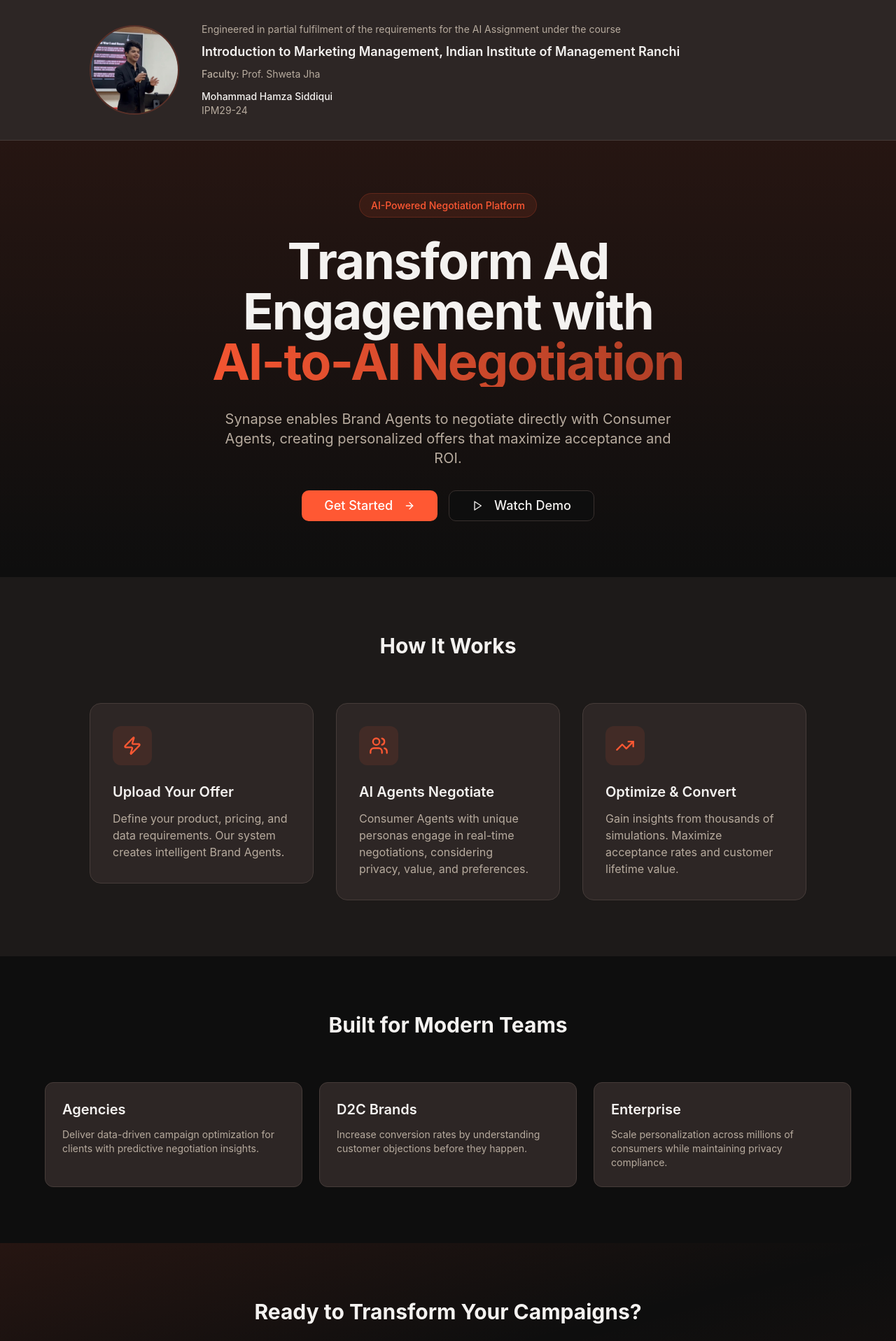
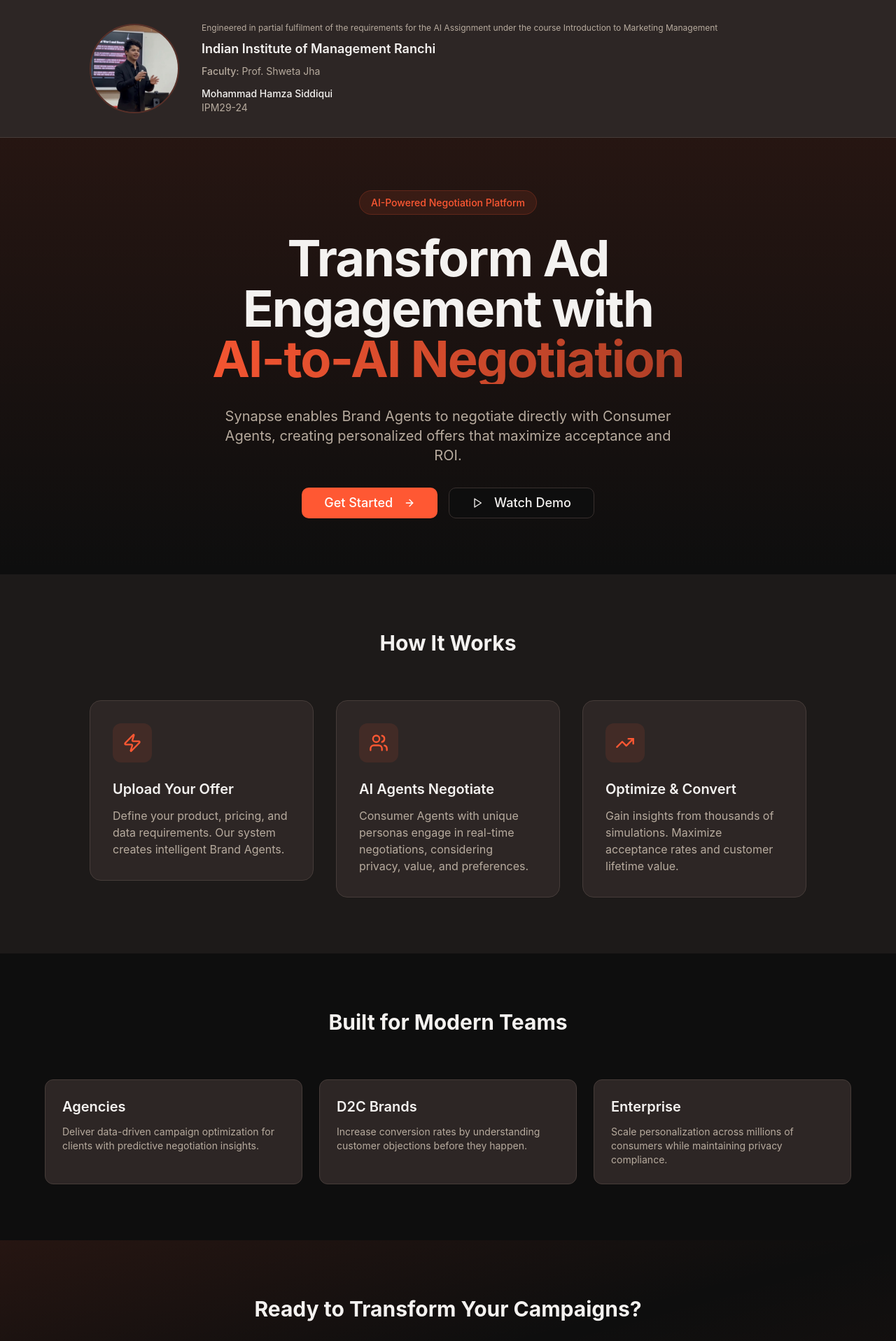
Before and after one commit to hamzasdq11/synapse, a React (Vite) app: page / in a window 1280 px wide. Shown: the top 1917 px of the page at 70% size. Built offline with nearby package versions, Linux system fonts and the light colour scheme; the HTML template or start-up script is replaced by a standard one.

Commit message:
Visual edit in Lovable
Edited UI in Lovable

```diff
--- a/src/pages/Landing.tsx
+++ b/src/pages/Landing.tsx
@@ -2,28 +2,22 @@ import { Button } from "@/components/ui/button";
 import { ArrowRight, Zap, Users, TrendingUp, Play } from "lucide-react";
 import { Link } from "react-router-dom";
 import hamzaProfile from "@/assets/hamza-profile.jpg";
-
 const Landing = () => {
-  return (
-    <div className="min-h-screen bg-background">
+  return <div className="min-h-screen bg-background">
       {/* Academic Banner */}
       <section className="bg-card border-b border-border">
         <div className="container mx-auto px-4 py-8">
           <div className="max-w-5xl mx-auto">
             <div className="flex flex-col md:flex-row items-center gap-8">
               <div className="flex-shrink-0">
-                <img
-                  src={hamzaProfile}
-                  alt="Mohammad Hamza Siddiqui"
-                  className="w-32 h-32 rounded-full object-cover border-2 border-primary/20"
-                />
+                <img src={hamzaProfile} alt="Mohammad Hamza Siddiqui" className="w-32 h-32 rounded-full object-cover border-2 border-primary/20" />
               </div>
               <div className="flex-1 text-center md:text-left">
-                <p className="text-sm text-muted-foreground mb-2">
-                  Engineered in partial fulfilment of the requirements for the AI Assignment under the course
+                <p className="text-muted-foreground mb-2 text-xs">
+                  Engineered in partial fulfilment of the requirements for the AI Assignment under the course Introduction to Marketing Management
                 </p>
                 <h3 className="text-lg font-semibold mb-2">
-                  Introduction to Marketing Management, Indian Institute of Management Ranchi
+                  Indian Institute of Management Ranchi
                 </h3>
                 <p className="text-sm text-muted-foreground mb-3">
                   <span className="font-medium">Faculty:</span> Prof. Shweta Jha
@@ -83,24 +77,19 @@ const Landing = () => {
           <h2 className="text-center mb-16">How It Works</h2>
 
           <div className="grid md:grid-cols-3 gap-8 max-w-5xl mx-auto">
-            {[
-              {
+            {[{
             icon: Zap,
             title: "Upload Your Offer",
-                description: "Define your product, pricing, and data requirements. Our system creates intelligent Brand Agents.",
-              },
-              {
+            description: "Define your product, pricing, and data requirements. Our system creates intelligent Brand Agents."
+          }, {
             icon: Users,
             title: "AI Agents Negotiate",
-                description: "Consumer Agents with unique personas engage in real-time negotiations, considering privacy, value, and preferences.",
-              },
-              {
+            description: "Consumer Agents with unique personas engage in real-time negotiations, considering privacy, value, and preferences."
+          }, {
             icon: TrendingUp,
             title: "Optimize & Convert",
-                description: "Gain insights from thousands of simulations. Maximize acceptance rates and customer lifetime value.",
-              },
-            ].map((step, i) => (
-              <div key={i} className="relative group">
+            description: "Gain insights from thousands of simulations. Maximize acceptance rates and customer lifetime value."
+          }].map((step, i) => <div key={i} className="relative group">
                 <div className="absolute inset-0 bg-gradient-to-br from-primary/10 to-transparent opacity-0 group-hover:opacity-100 transition-opacity rounded-2xl" />
                 <div className="relative p-8 bg-card border border-border rounded-2xl hover:border-primary/50 transition-all">
                   <div className="w-14 h-14 bg-primary/10 rounded-xl flex items-center justify-center mb-6">
@@ -109,8 +98,7 @@ const Landing = () => {
                   <h3 className="mb-3">{step.title}</h3>
                   <p className="text-muted-foreground">{step.description}</p>
                 </div>
-              </div>
-            ))}
+              </div>)}
           </div>
         </div>
       </section>
@@ -121,25 +109,19 @@ const Landing = () => {
           <h2 className="text-center mb-16">Built for Modern Teams</h2>
 
           <div className="grid md:grid-cols-3 gap-6 max-w-6xl mx-auto">
-            {[
-              {
+            {[{
             title: "Agencies",
-                description: "Deliver data-driven campaign optimization for clients with predictive negotiation insights.",
-              },
-              {
+            description: "Deliver data-driven campaign optimization for clients with predictive negotiation insights."
+          }, {
             title: "D2C Brands",
-                description: "Increase conversion rates by understanding customer objections before they happen.",
-              },
-              {
+            description: "Increase conversion rates by understanding customer objections before they happen."
+          }, {
             title: "Enterprise",
-                description: "Scale personalization across millions of consumers while maintaining privacy compliance.",
-              },
-            ].map((useCase, i) => (
-              <div key={i} className="p-6 bg-card border border-border rounded-xl hover:border-primary/50 transition-all">
+            description: "Scale personalization across millions of consumers while maintaining privacy compliance."
+          }].map((useCase, i) => <div key={i} className="p-6 bg-card border border-border rounded-xl hover:border-primary/50 transition-all">
                 <h3 className="mb-3">{useCase.title}</h3>
                 <p className="text-muted-foreground text-sm">{useCase.description}</p>
-              </div>
-            ))}
+              </div>)}
           </div>
         </div>
       </section>
@@ -175,8 +157,6 @@ const Landing = () => {
           </div>
         </div>
       </footer>
-    </div>
-  );
+    </div>;
 };
-
 export default Landing;
```
Lines whose indentation alone changed are shown as unchanged.
